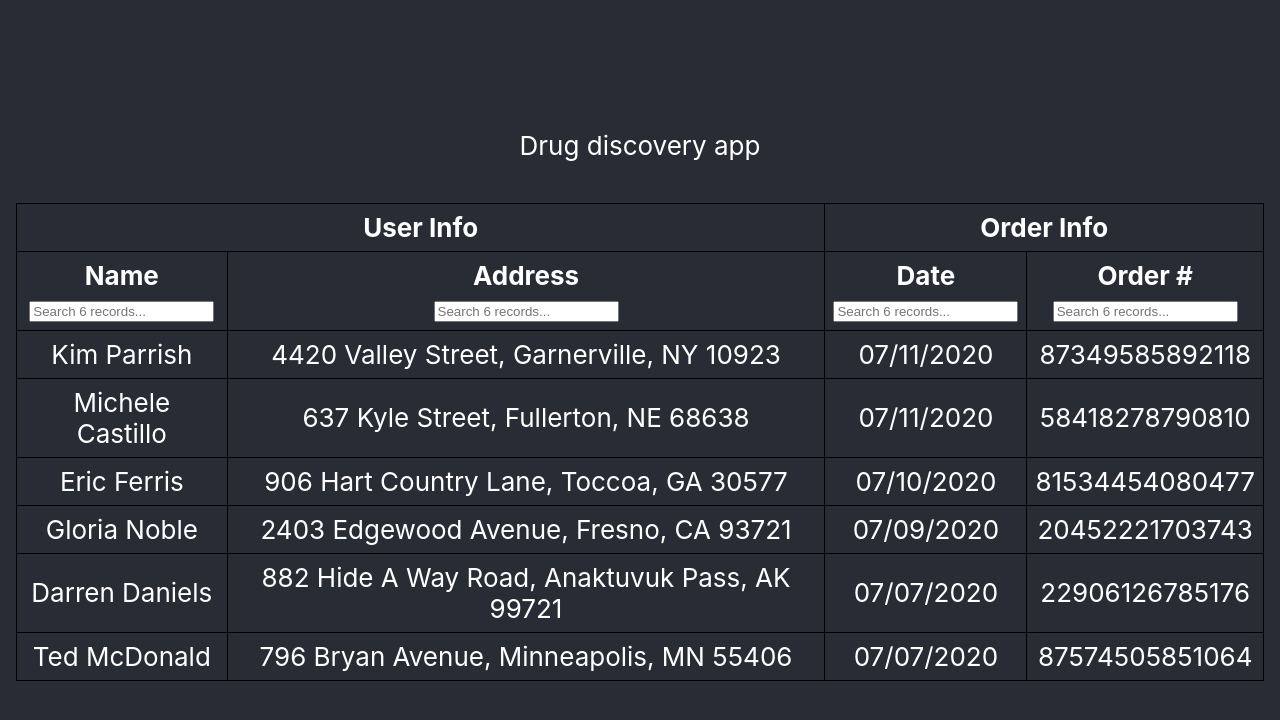
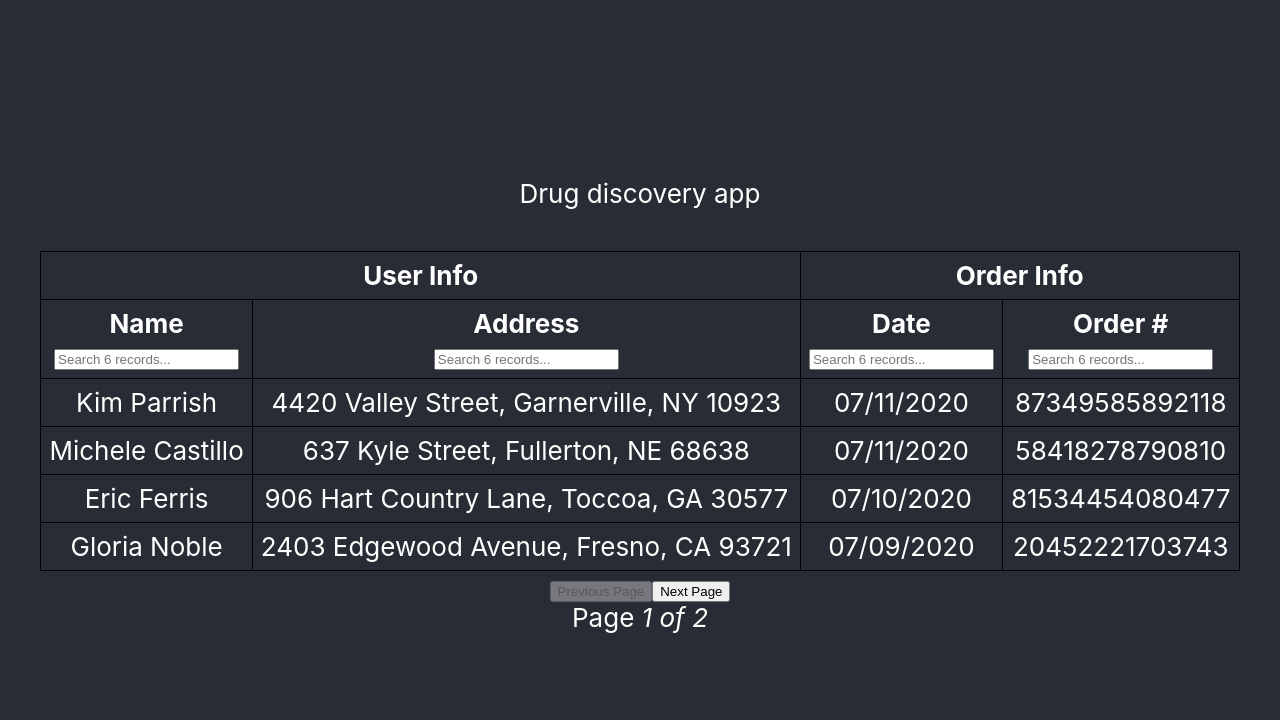
Before and after one commit to ArataKagan/Drug-discovery-app, a React (Create React App) app: page / in a window 1280 px wide. Shown: the top 720 px of the page. Built offline with nearby package versions, Linux system fonts and the light colour scheme.

Commit message:
Add pagination

```diff
--- a/src/components/Table.js
+++ b/src/components/Table.js
@@ -1,5 +1,5 @@
 import React from 'react';
-import { useTable, useSortBy, useFilters } from 'react-table';
+import { useTable, useSortBy, useFilters, usePagination } from 'react-table';
 
 function TextFilter({
     column: {filterValue, preFilteredRows, setFilter},
@@ -30,17 +30,28 @@ function Table({columns, data}) {
         getTableBodyProps,
         headerGroups,
         rows,
-        prepareRow
+        prepareRow,
+        getRowProps,
+        page,
+        pageOptions,
+        state: {pageIndex, pageSize},
+        previousPage,
+        nextPage,
+        canPreviousPage,
+        canNextPage
     } = useTable(
             {columns,
              data,
              defaultColumn,
+             initialState: {pageSize: 4}
             },
         useFilters,
-        useSortBy
+        useSortBy,
+        usePagination
         );
 
     return (
+        <div>
             <table {...getTableProps()}>
                 <thead>
                     {headerGroups.map(headerGroup => (
@@ -57,8 +68,8 @@ function Table({columns, data}) {
                         </tr>
                     ))}
                 </thead>
-            <tbody {...getTableProps()}>
-                {rows.map((row, i) => {
+                <tbody {...getTableBodyProps()}>
+                    {page.map((row, i) => {
                         prepareRow(row)
                         return (
                             <tr {...row.getRowProps()}>
@@ -70,6 +81,21 @@ function Table({columns, data}) {
                     })}
                 </tbody>
             </table>
+            <div>
+                <button onClick={() => previousPage()} disabled={!canPreviousPage}>
+                    Previous Page
+                </button>
+                <button onClick={() => nextPage()} disabled={!canNextPage}>
+                    Next Page
+                </button>
+                <div>
+                    Page{' '}
+                    <em>
+                        {pageIndex + 1} of {pageOptions.length}
+                    </em>
+                </div>
+            </div>
+        </div>
     )
 }
 
```
Lines whose indentation alone changed are shown as unchanged.
